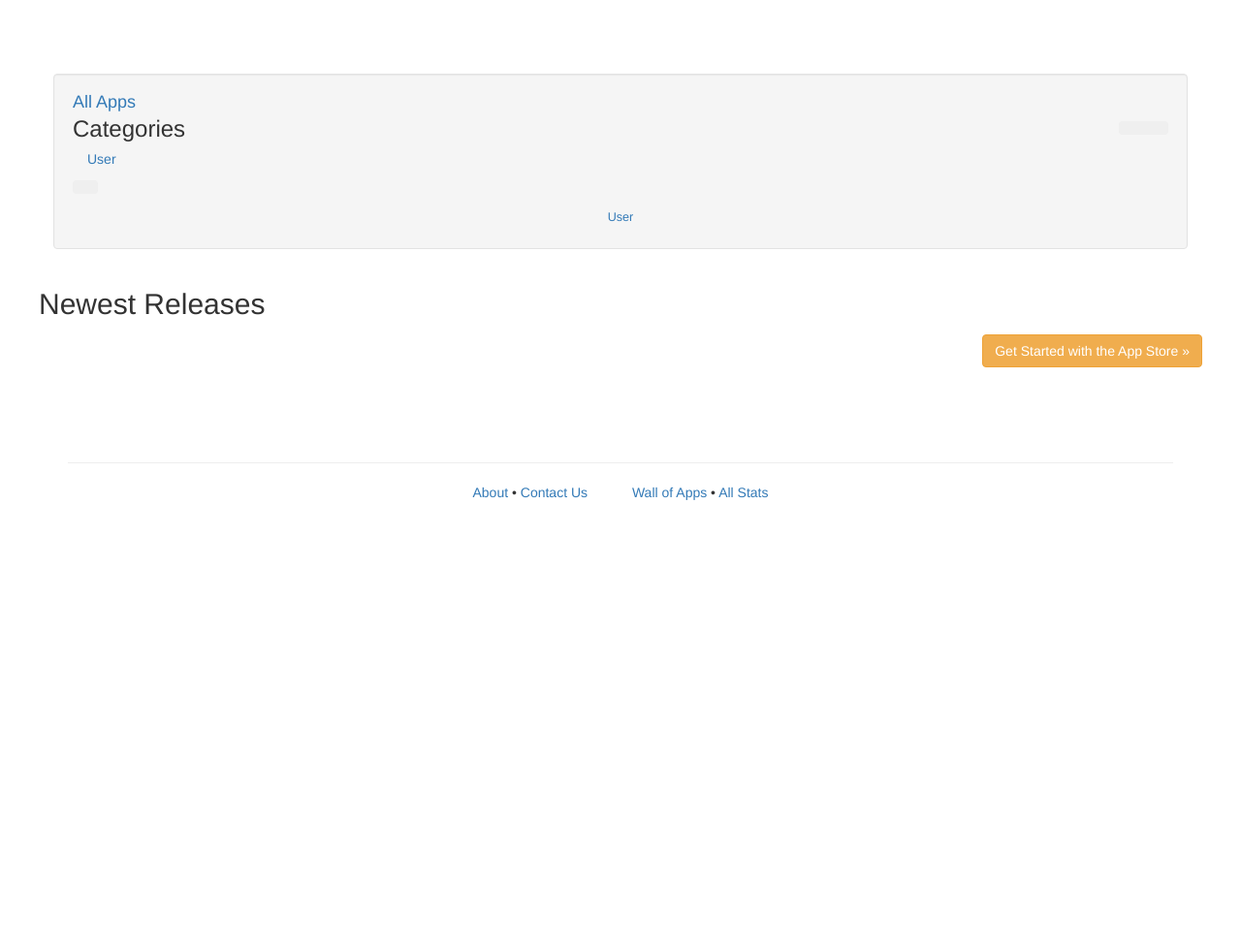
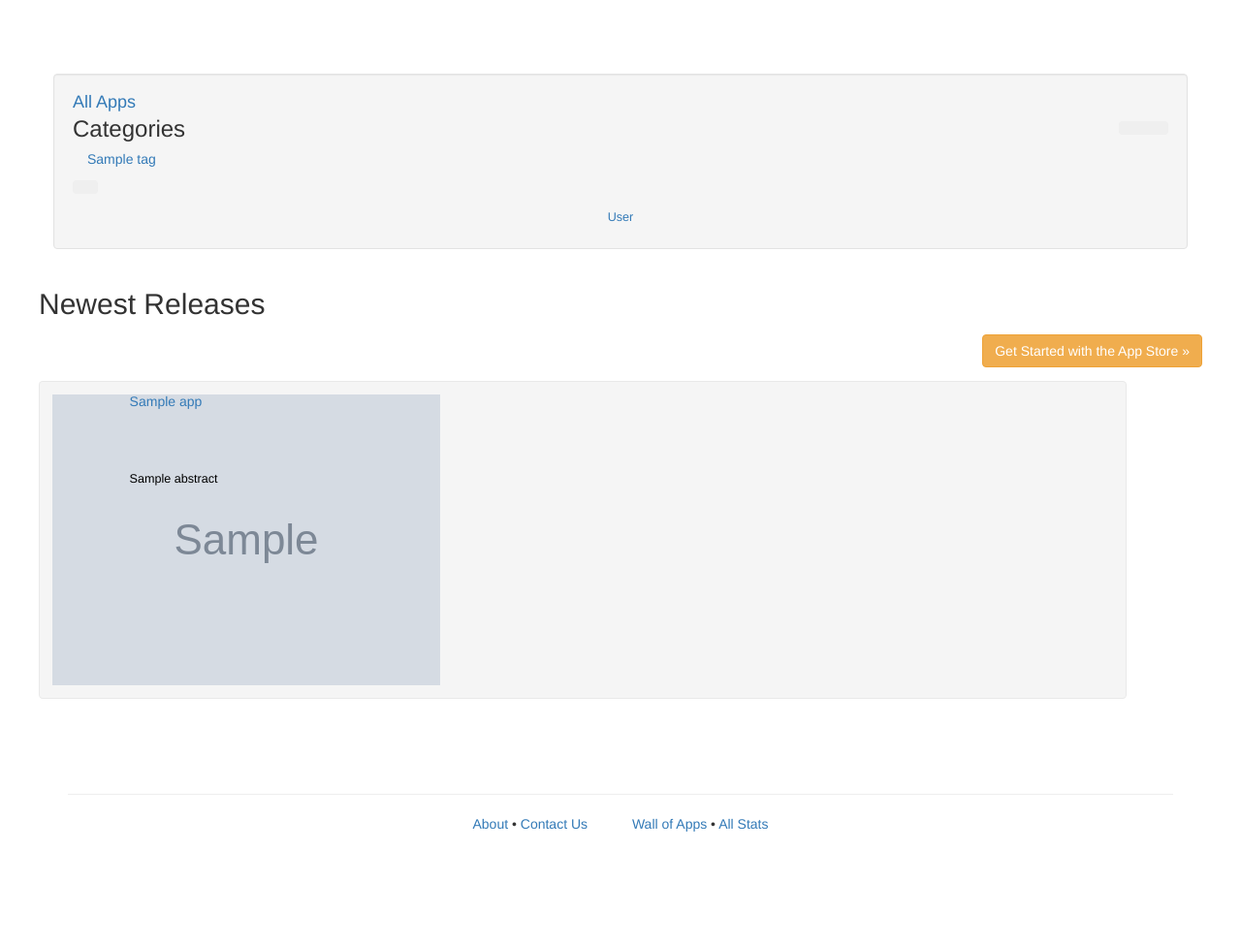
Before and after one commit to abhijithanilkumar/ns-3-AppStore, a Django app: template src/templates/home.html in a window 1280 px wide. Shown: the part 74-1049 px from the top of the page at 97% size. Before the commit the page ends 590 px from the top, so only its background shows below. Run offline with Django 3.2, Linux system fonts and the light colour scheme; the template is opened without the code that fills it: most values are stand-ins (such as "Sample title", 1, 10 or a date in 2020); grey boxes marked "Sample" are stand-in pictures; some libraries are stand-ins or nearby versions.

Commit message:
Frontpage complete

```diff
--- a/src/templates/home.html
+++ b/src/templates/home.html
@@ -8,9 +8,151 @@
   <div class="row">
     <div class="span4"><h2>Newest Releases</h2></div>
     <div class="span4" style="text-align: right; margin-top: 1.0em;">
-      <a href="" class="btn btn-warning">Get Started with the App Store &raquo;</a>
+      <a href="https://github.com/abhijithanilkumar/ns-3-AppStore/wiki" class="btn btn-warning">Get Started with the App Store &raquo;</a>
     </div>
   </div>
+  <div class="row">
+    <div class="span4" id="left">
+    {% for app in new_releases %}
+      {% if not forloop.counter|divisibleby:2 %}
+        <div class="app_button">
+          <a href="/app/{{app.id}}">
+            <div class="partial">
+              <table border="0" width="100%">
+                <tr valign="top">
+                  <td width="64" rowspan="2">
+                    <div class="app_icon">
+                      <img src="/media/{{ app.icon }}"/>
+                    </div>
+                  </td>
+                  <td align="left">
+                    <h5>{{ app.title }}</h5>
+                  </td>
+                </tr>
+                <tr valign="top">
+                  <td valign="top">
+                    <div class="description">
+                      {% if app.abstract %}
+                        {{ app.abstract }}
+                      {% endif %}
+                    </div>
+                  </td>
+                </tr>
+              </table>
+            </div>
 
-  <a style="display: none;" href="/media/fu.txt">fu skript kiddiez</a>
+            <div class="full">
+              <table border="0" width="100%">
+                <tr valign="top">
+                  <td width="64" rowspan="2">
+                    <div class="app_icon">
+                      <img src="/media/{{ app.icon }}"/>
+                    </div>
+                  </td>
+                  <td align="left">
+                    <h5>{{ app.title }}</h5>
+                  </td>
+                </tr>
+                <tr valign="top">
+                  <td>
+                    <div class="description">
+                      {% if app.abstract %}
+                        {{ app.abstract }}
+                      {% endif %}
+                    </div>
+                  </td>
+                </tr>
+                <tr>
+                  <td></td>
+                  <td valign="baseline">
+                    <div class="stars">
+                      <i class="stars-empty icon-cy-stars-empty"></i>
+                      <i class="stars-full icon-cy-stars-filled" style="width: {{ app.stars_percentage }}%"></i>
+                    </div>
+                    <span class="votes">
+                    ({{ app.votes }})
+                    </span>
+                  </td>
+                </tr>
+              </table>
+            </div>
+          </a>
+        </div>
+      {% endif %}
+    {% endfor %}
+    </div>
+    <div class="span4" id="right">
+    {% for app in new_releases %}
+      {% if forloop.counter|divisibleby:2 %}
+        <div class="app_button">
+          <a href="/app/{{app.id}}">
+            <div class="partial">
+              <table border="0" width="100%">
+                <tr valign="top">
+                  <td width="64" rowspan="2">
+                    <div class="app_icon">
+                      <img src="/media/{{ app.icon }}"/>
+                    </div>
+                  </td>
+                  <td align="left">
+                    <h5>{{ app.title }}</h5>
+                  </td>
+                </tr>
+                <tr valign="top">
+                  <td valign="top">
+                    <div class="description">
+                      {% if app.abstract %}
+                        {{ app.abstract }}
+                      {% endif %}
+                    </div>
+                  </td>
+                </tr>
+              </table>
+            </div>
+
+            <div class="full">
+              <table border="0" width="100%">
+                <tr valign="top">
+                  <td width="64" rowspan="2">
+                    <div class="app_icon">
+                      <img src="/media/{{ app.icon }}"/>
+                    </div>
+                  </td>
+                  <td align="left">
+                    <h5>{{ app.title }}</h5>
+                  </td>
+                </tr>
+                <tr valign="top">
+                  <td>
+                    <div class="description">
+                      {% if app.abstract %}
+                        {{ app.abstract }}
+                      {% endif %}
+                    </div>
+                  </td>
+                </tr>
+                <tr>
+                  <td></td>
+                  <td valign="baseline">
+                    <div class="stars">
+                      <i class="stars-empty icon-cy-stars-empty"></i>
+                      <i class="stars-full icon-cy-stars-filled" style="width: {{ app.stars_percentage }}%"></i>
+                    </div>
+                    <span class="votes">
+                    ({{ app.votes }})
+                    </span>
+                  </td>
+                </tr>
+              </table>
+            </div>
+          </a>
+        </div>
+      {% endif %}
+    {% endfor %}
+    </div>
+  </div>
+  {% for app in new_releases %}
+
+  {% endfor %}
+<a style="display: none;" href="/media/fu.txt">fu skript kiddiez</a>
 {% endblock %}
--- a/src/templates/nav_panel.html
+++ b/src/templates/nav_panel.html
@@ -24,7 +24,7 @@
                 {% ifequal navbar_selected_link "all" %}
                   All Apps
                 {% else %}
-                  <a href="/apps/">All Apps</a>
+                  <a href="/app/tag/">All Apps</a>
                 {% endifequal %}
               </h4>
             </td>
@@ -47,9 +47,9 @@
         <ul class="nav nav-list" id="top-tags">
           {% for tag in top_tags %}
             <li {% ifequal tag.name selected_tag_name %} class="active" {% endifequal %}>
-            <a href="{% url 'tag_page' tag.name %}"><h5>
-              <span class="title">{{ tag.fullname }}</span>
-              <span class="count">({{ tag.count }})</span>
+            <a href=""><h5>
+              <span class="title">{{ tag.name }}</span>
+              <!--span class="count">({{ tag.count }})</span-->
             </h5></a></li>
           {% endfor %}
           <li class="divider"></li>
@@ -58,9 +58,9 @@
         <ul class="nav nav-list" id="not-top-tags">
           {% for tag in not_top_tags %}
             <li {% ifequal tag.name selected_tag_name %} class="active" {% endifequal %}>
-            <a href="{% url 'tag_page' tag.name %}"><h5>
-              <span class="title">{{ tag.fullname }}</span>
-              <span class="count">({{ tag.count }})</span>
+            <a href=""><h5>
+              <span class="title">{{ tag.name }}</span>
+              <!--span class="count">({{ tag.count }})</span-->
             </h5></a></li>
           {% endfor %}
         </ul>
```
Also changed, not shown: src/apps/views.py (+29 -3 lines), src/appstore/views.py (+8 -3 lines).
